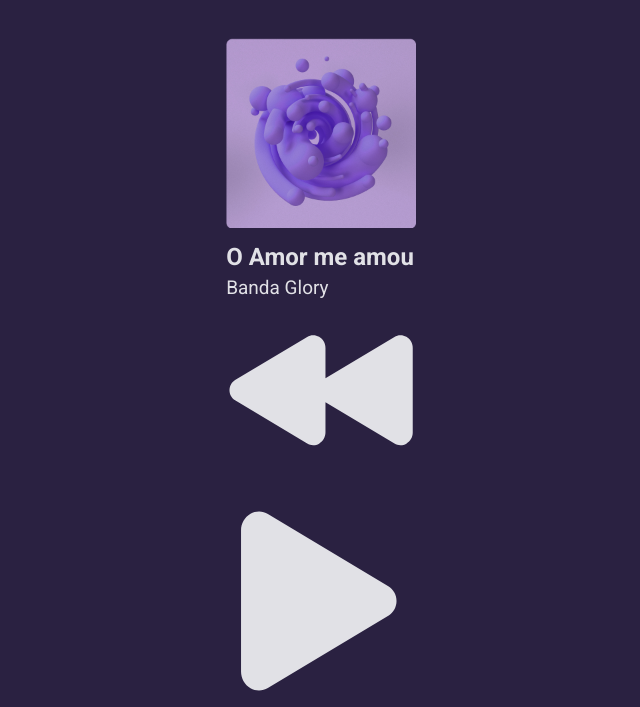
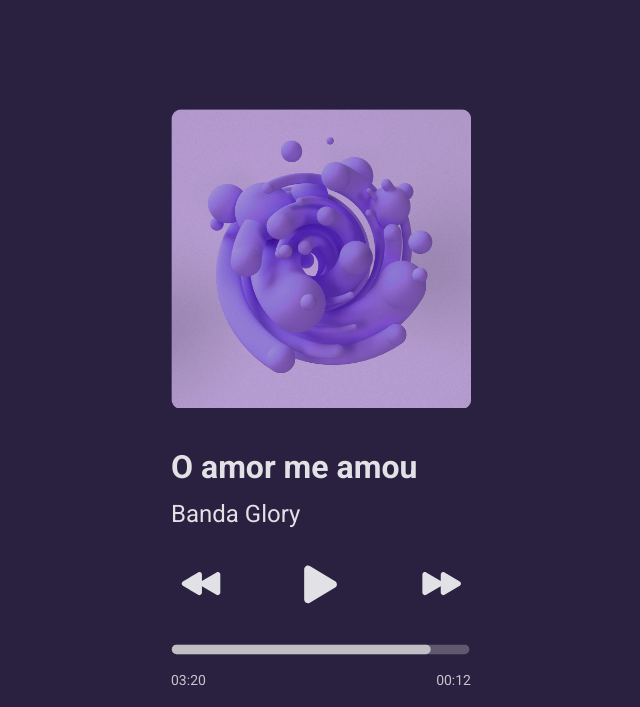
Before and after one commit to Andersonamalta/MidiaPlayer, a plain HTML site: page src/index.html in a window 1280 px wide. Shown: the top 707 px of the page, without its empty margins (319-959 px from the left). Drawn offline with Linux system fonts and the light colour scheme.

Commit message:
Alteração de layout

```diff
--- a/src/index.html
+++ b/src/index.html
@@ -14,22 +14,25 @@
   </head>
   <body>
     <div id="container">
+      <div id="info">
         <img
+          id="capa"
           src="../assets/hans-eiskonen-8Pm_A-OHJGg-unsplash 1.png"
           alt="Imagem minimalista"
         />
-      <h1>O Amor me amou</h1>
+        <h1>O amor me amou</h1>
         <h5>Banda Glory</h5>
         <div id="barra-navegacao">
           <img src="../assets/Vector.svg" alt="" />
           <img src="../assets/Vector-2.svg" alt="" />
           <img src="../assets/Vector-3.svg" alt="" />
         </div>
-      <img src="../assets/Rectangle 11.svg" alt="" />
+        <img id="barra-tempo" src="../assets/retangulo.svg" alt="" />
         <div id="tempo-musica">
           <span>03:20</span>
           <span>00:12</span>
         </div>
       </div>
+    </div>
   </body>
 </html>
--- a/src/style.css
+++ b/src/style.css
@@ -8,6 +8,7 @@
 :root {
     --bg-color: #2a2141;
     --color-titulo-musica: #e1e1e6;
+    --color-tempo: #c4c4cc;
 }
 
 body {
@@ -15,31 +16,67 @@ body {
 }
 
 #container {
-    width: 189.659px;
-    margin: 38.4px auto;
+    width: 100%;
+    height: 100vh;
+    display: flex;
+    justify-content: center;
+    align-items: center;
 }
 
-#container img {
-    width: 189.659px;
-    height: 189.659px;
+#info {
+    margin: 38.4px;
+}
+
+#capa {
+    width: 300px;
+    height: 300px;
     margin-bottom: 12.81px;
 }
 
 #container h1 {
     color: var(--color-titulo-musica);
     font-family: "Roboto", sans-serif;
-    font-size: 24px;
+    font-size: 32px;
     font-style: normal;
     font-weight: 700;
     line-height: 24px;
-    margin-bottom: 9.6px;
+    margin-top: 30px;
+    margin-bottom: 26px;
 }
 
 #container h5 {
     color: var(--color-titulo-musica);
     font-family: "Roboto", sans-serif;
-    font-size: 19px;
+    font-size: 24px;
     font-style: normal;
     font-weight: 400;
     line-height: 19px;
 }
+
+#barra-navegacao {
+    display: flex;
+    justify-content: space-around;
+    gap: 60px;
+    margin: 40px 0;
+}
+
+#barra-navegacao img {
+    width: 40px;
+    height: 40px;
+}
+
+#barra-tempo {
+    width: 100%;
+    margin-bottom: 9.6px;
+}
+
+#tempo-musica {
+    display: flex;
+    justify-content: space-between;
+    color: var(--color-tempo);
+    font-family: "Roboto", sans-serif;
+    font-size: 14px;
+    font-style: normal;
+    font-weight: 400;
+    line-height: 23px;
+}
```
Also changed, not shown: assets/Rectangle 11.svg (deleted), assets/retangulo.svg (added). Lines whose indentation alone changed are shown as unchanged.
